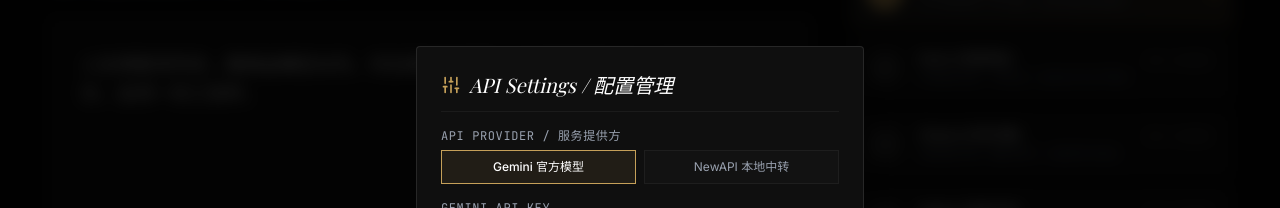
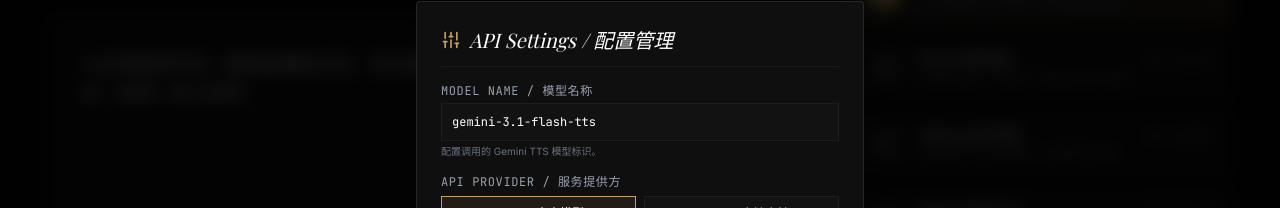
Before and after one commit to aitobox/ATBard, a React (Vite) app: page / in a window 1280 px wide. Both pictures are taken after a click on the button "Settings". Shown: the part 189-397 px from the top of the page. Built offline with nearby package versions, Linux system fonts and the light colour scheme; no server answers; a web font is replaced by a local one.

Commit message:
feat: add model name input configuration field to settings modal panel

```diff
--- a/src/App.tsx
+++ b/src/App.tsx
@@ -313,6 +313,7 @@
   const [geminiApiKey, setGeminiApiKey] = useState("");
   const [newApiBaseUrl, setNewApiBaseUrl] = useState("http://192.168.100.170:3000/v1");
   const [newApiKey, setNewApiKey] = useState("");
+  const [modelName, setModelName] = useState("gemini-3.1-flash-tts");
   const [isSavingSettings, setIsSavingSettings] = useState(false);
 
   // Fetch settings on mount
@@ -325,6 +326,7 @@
           setGeminiApiKey(data.gemini_api_key || "");
           setNewApiBaseUrl(data.new_api_base_url || "http://192.168.100.170:3000/v1");
           setNewApiKey(data.new_api_key || "");
+          setModelName(data.model_name || "gemini-3.1-flash-tts");
         }
       })
       .catch((err) => console.error("Error loading settings:", err));
@@ -1730,6 +1732,19 @@
             </h2>
 
             <div className="mt-4 flex flex-col gap-4 text-xs">
+              {/* Model Name Settings */}
+              <div>
+                <label className="text-gray-400 block mb-1 font-mono uppercase tracking-wider">Model Name / 模型名称</label>
+                <input
+                  type="text"
+                  placeholder="e.g. gemini-3.1-flash-tts"
+                  className="w-full bg-[#121212] border border-white/5 p-2.5 text-white focus:outline-none focus:border-[#c5a059]/40 font-mono"
+                  value={modelName}
+                  onChange={(e) => setModelName(e.target.value)}
+                />
+                <span className="text-[10px] text-gray-500 mt-1 block">配置调用的 Gemini TTS 模型标识。</span>
+              </div>
+
               {/* API Type Selector */}
               <div>
                 <label className="text-gray-400 block mb-1.5 uppercase tracking-wider font-mono">API Provider / 服务提供方</label>
@@ -1817,7 +1832,8 @@
                         api_type: apiType,
                         gemini_api_key: geminiApiKey,
                         new_api_base_url: newApiBaseUrl,
-                        new_api_key: newApiKey
+                        new_api_key: newApiKey,
+                        model_name: modelName
                       })
                     });
                     if (!res.ok) {
```
